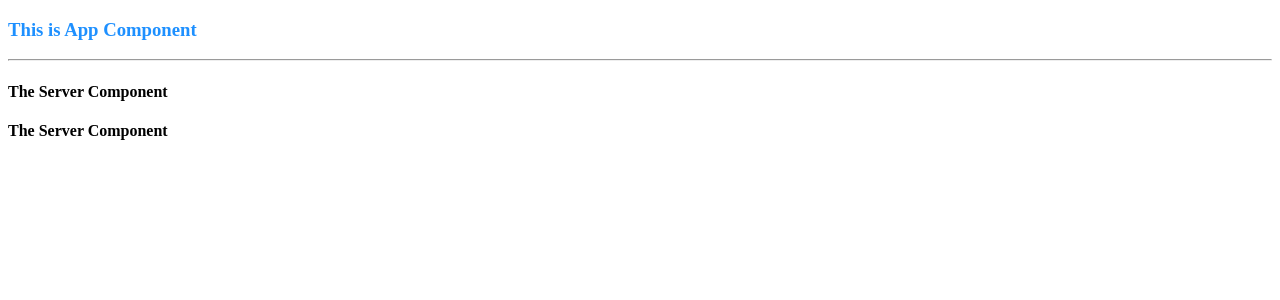
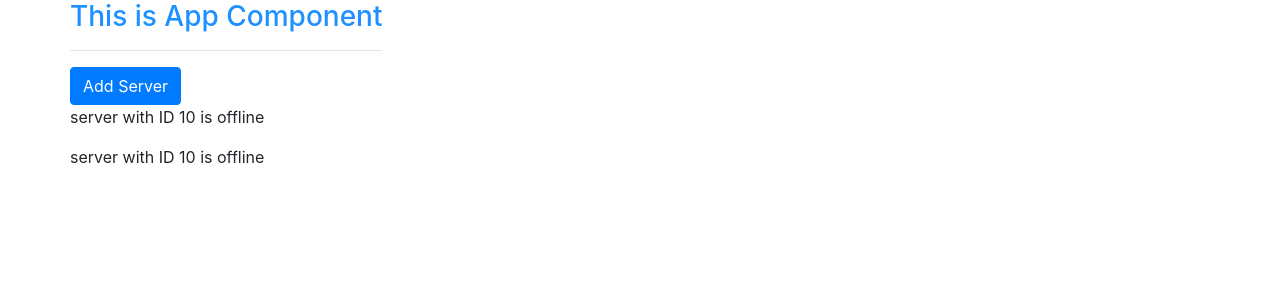
Before and after one commit to zsw12abc/ng-guide, an Angular app: page / in a window 1280 px wide. Shown: the top 300 px of the page. Built offline with nearby package versions, Linux system fonts and the light colour scheme.

Commit message:
Property Binding and add bootstrap pack

```diff
--- a/angular.json
+++ b/angular.json
@@ -27,6 +27,7 @@
               "src/assets"
             ],
             "styles": [
+              "node_modules/bootstrap/dist/css/bootstrap.min.css",
               "src/styles.css"
             ],
             "scripts": []
--- a/package.json
+++ b/package.json
@@ -15,9 +15,12 @@
     "@angular/compiler": "~12.2.0",
     "@angular/core": "~12.2.0",
     "@angular/forms": "~12.2.0",
+    "@angular/localize": "~12.2.0",
     "@angular/platform-browser": "~12.2.0",
     "@angular/platform-browser-dynamic": "~12.2.0",
     "@angular/router": "~12.2.0",
+    "@ng-bootstrap/ng-bootstrap": "^10.0.0",
+    "bootstrap": "^4.5.0",
     "rxjs": "~6.6.0",
     "tslib": "^2.3.0",
     "zone.js": "~0.11.4"
--- a/src/app/app.module.ts
+++ b/src/app/app.module.ts
@@ -3,7 +3,8 @@ import {BrowserModule} from '@angular/platform-browser';
 
 import {AppComponent} from './app.component';
 import {ServerComponent} from "./server/server.component";
-import {ServersComponent} from './servers/servers.component'; //import ServerComponent manually
+import {ServersComponent} from './servers/servers.component';
+import { NgbModule } from '@ng-bootstrap/ng-bootstrap'; //import ServerComponent manually
 
 @NgModule({
   declarations: [
@@ -12,7 +13,8 @@ import {ServersComponent} from './servers/servers.component'; //import ServerCom
     ServersComponent //let Angular knows there is one new component
   ],
   imports: [
-    BrowserModule
+    BrowserModule,
+    NgbModule
   ],
   providers: [],
   bootstrap: [AppComponent]
--- a/src/app/server/server.component.html
+++ b/src/app/server/server.component.html
@@ -1 +1,2 @@
-<h4>The Server Component</h4>
+<!--anything in {{}} needs to be a string in the end, only one line-->
+<p>{{'server'}} with ID {{serverId}} is {{getServerStatus()}} </p>
--- a/src/app/server/server.component.ts
+++ b/src/app/server/server.component.ts
@@ -9,4 +9,10 @@ import {Component} from '@angular/core'
 
 //export the component to let others to use it
 export class ServerComponent {
+  serverId: number = 10;
+  serverStatue: string = 'offline';
+
+  getServerStatus() {
+    return this.serverStatue;
+  }
 }
--- a/src/app/servers/servers.component.html
+++ b/src/app/servers/servers.component.html
@@ -1,2 +1,3 @@
+<button class="btn btn-primary" [disabled]="!allowNewSever">Add Server</button>
 <app-server></app-server>
 <app-server></app-server>
--- a/src/app/servers/servers.component.ts
+++ b/src/app/servers/servers.component.ts
@@ -4,18 +4,22 @@ import {Component, OnInit} from '@angular/core';
   // selector: 'app-servers', //Element selector
   // selector: '[app-servers]', //Attribute selector
   selector: '.app-servers', //Style selector
-  template: `
-    <app-server></app-server>
-    <app-server></app-server>
-  `, //inline template
+  // template: `
+  //   <app-server></app-server>
+  //   <app-server></app-server>
+  // `, //inline template
+  templateUrl: './servers.component.html',
   styleUrls: ['./servers.component.css']
 })
 export class ServersComponent implements OnInit {
+  allowNewSever = false;
 
   constructor() {
+    setTimeout(() => {
+      this.allowNewSever = true;
+    }, 2000)
   }
 
   ngOnInit(): void {
   }
-
 }
--- a/src/polyfills.ts
+++ b/src/polyfills.ts
@@ -1,3 +1,7 @@
+/***************************************************************************************************
+ * Load `$localize` onto the global scope - used if i18n tags appear in Angular templates.
+ */
+import '@angular/localize/init';
 /**
  * This file includes polyfills needed by Angular and is loaded before the app.
  * You can add your own extra polyfills to this file.
```
Also changed, not shown: 1 other file (tests, documents, lock files or other folders).
